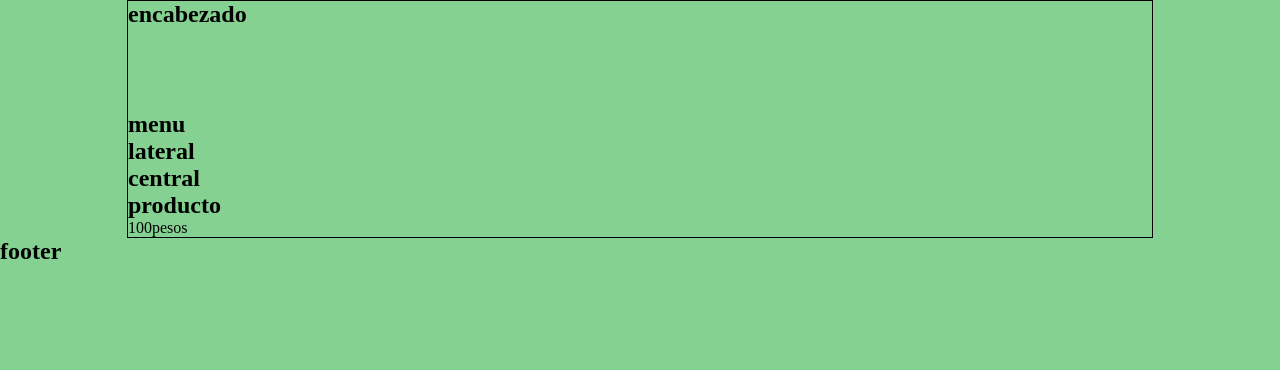
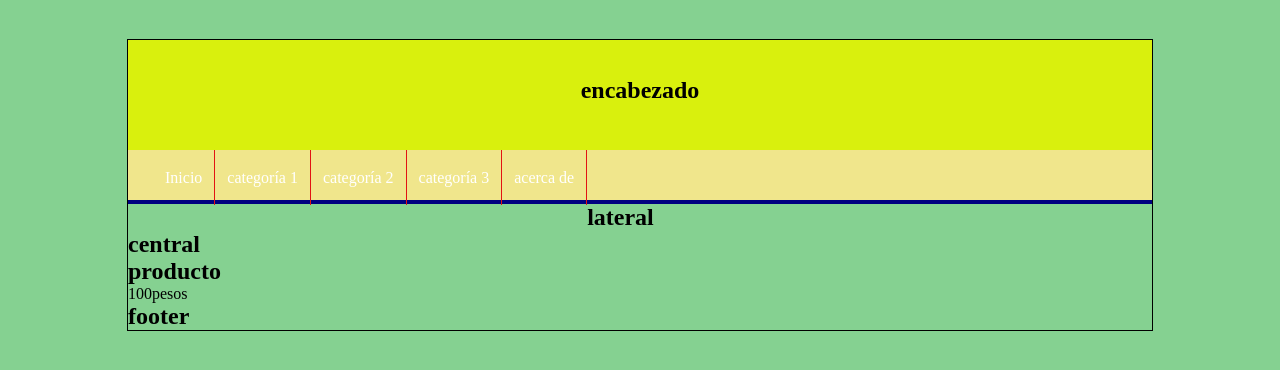
Before and after one commit to miguelcruz201715-hue/pruebaphp, a PHP site: page / in a window 1280 px wide. Shown: the top 370 px of the page. Run offline with PHP 8.4, Linux system fonts and the light colour scheme.

Commit message:
Creacion del encabezado y del menu y del formato para el menu

```diff
--- a/index.html
+++ b/index.html
@@ -15,12 +15,29 @@
 <nav>
 
 <nav id="menu">
-    <h2>menu</h2>
+    <ul>
+        <li>
+            <a href="#">Inicio</a>
+        </li>
+        <li>
+            <a href="#">categoría 1</a>
+        </li>
+        <li>
+            <a href="#">categoría 2</a>
+        </li>
+        <li>
+            <a href="#">categoría 3</a>
+        </li>
+        <li>
+            <a href="#">acerca de</a>
+        </li>
+
+    </ul>
 </nav>
 
         <div id="contec">
             <aside id="lateral">
-                <h2>lateral</h2>
+            <h2>lateral</h2>
             </aside>
             <h2>central</h2>
             <div class="product">
@@ -30,13 +47,13 @@
             </p>
         </div>
         </div>
-
-    </div>
 <footer id="footer">
     <h2>footer</h2>
 </footer>
+    </div>
+
 </nav>
-    </div>
+</div>
 
 </body>
 </html>
--- a/style.css
+++ b/style.css
@@ -11,12 +11,50 @@ body{
 
 #container {
    width: 80%;
-   margin: 0px auto;
+   margin: 39px auto;
    border: 1px solid rgb(0, 0, 0);
 }
 
 #header{
    height: 110px;
-   background-color: hwb(130 52% 18%);
+   background-color: hwb(66 5% 6%);
+   text-align: center;
+   line-height: 100px;
 
 }
+
+#menu {
+
+    background-color: khaki;
+    color: white;
+    height: 50px;
+    border-bottom: 4px solid navy;
+}
+
+#menu ul {
+
+    list-style: none ;
+    text-decoration: none;
+    margin: 0px auto;
+    margin-left: 25px;
+}
+
+#menu ul li {
+
+    line-height: 55px;
+    float: left;
+    border-right: 1px solid rgb(226, 19, 19);
+
+}
+
+#menu a {
+    display: block;
+    color: white;
+    text-decoration: none;
+    padding-left: 12px;
+    padding-right: 12px;
+}
+
+#menu a:hover{
+    background-color: rgb(226, 19, 19);
+}
```
